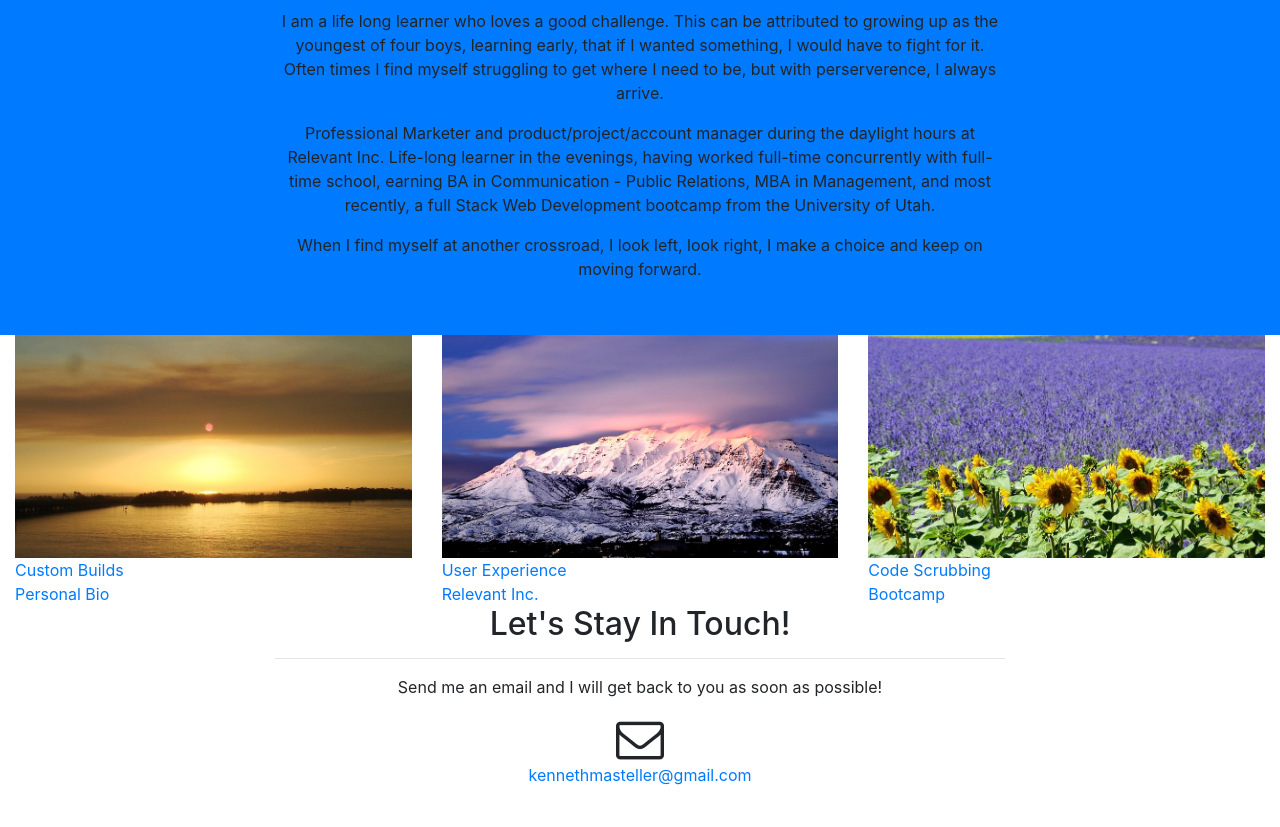
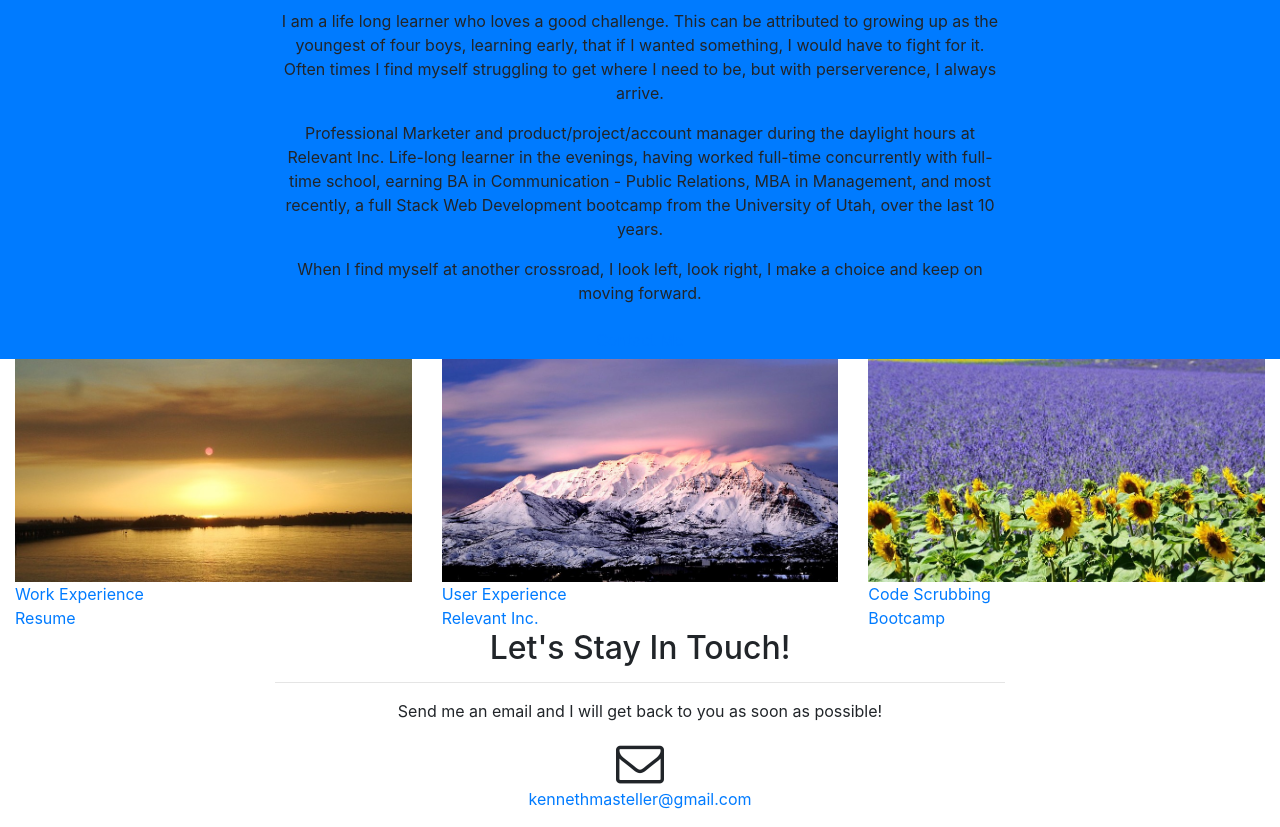
Before and after one commit to Kmasteller/bootstrap_theme, a website with bundled scripts: page index.html in a window 1280 px wide. Shown: the part 214-1041 px from the top of the page. Before the commit the page ends 1017 px from the top, so only its background shows below. Built offline with nearby package versions, Linux system fonts and the light colour scheme.

Commit message:
added resume

```diff
--- a/index.html
+++ b/index.html
@@ -69,7 +69,7 @@
             <h2 class="section-heading text-white">About me:</h2>
             <hr class="light">
             <p class="text-faded">I am a life long learner who loves a good challenge. This can be attributed to growing up as the youngest of four boys, learning early, that if I wanted something, I would have to fight for it. Often times I find myself struggling to get where I need to be, but with perserverence, I always arrive.</p>
-            <p class="text-faded">Professional Marketer and product/project/account manager during the daylight hours at Relevant Inc. Life-long learner in the evenings, having worked full-time concurrently with full-time school, earning BA in Communication - Public Relations, MBA in Management, and most recently, a full Stack Web Development bootcamp from the University of Utah.</p>
+            <p class="text-faded">Professional Marketer and product/project/account manager during the daylight hours at Relevant Inc. Life-long learner in the evenings, having worked full-time concurrently with full-time school, earning BA in Communication - Public Relations, MBA in Management, and most recently, a full Stack Web Development bootcamp from the University of Utah, over the last 10 years.</p>
             <p class="text-faded">When I find myself at another crossroad, I look left, look right, I make a choice and keep on moving forward.</p>
             <a class="btn btn-default btn-xl js-scroll-trigger" href="#contact">Contact Me</a>
           </div>
@@ -86,10 +86,10 @@
               <div class="portfolio-box-caption">
                 <div class="portfolio-box-caption-content">
                   <div class="project-category text-faded">
-                    Custom Builds
+                    Work Experience
                   </div>
                   <div class="project-name">
-                    Personal Bio
+                    <a href="docs/KennethMasteller_Resume.pdf">Resume</a>
                   </div>
                 </div>
               </div>
```
Also changed, not shown: 1 other file.
